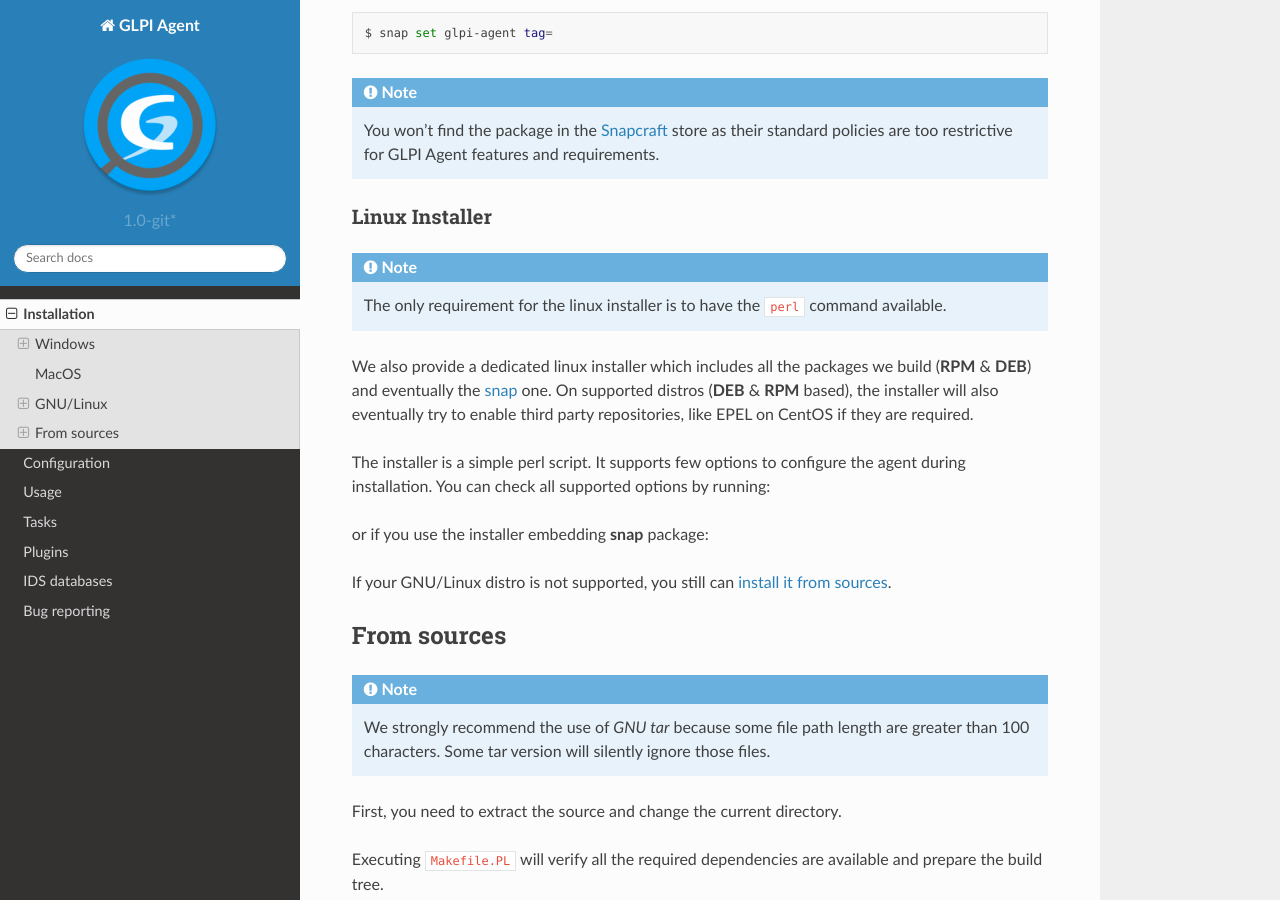
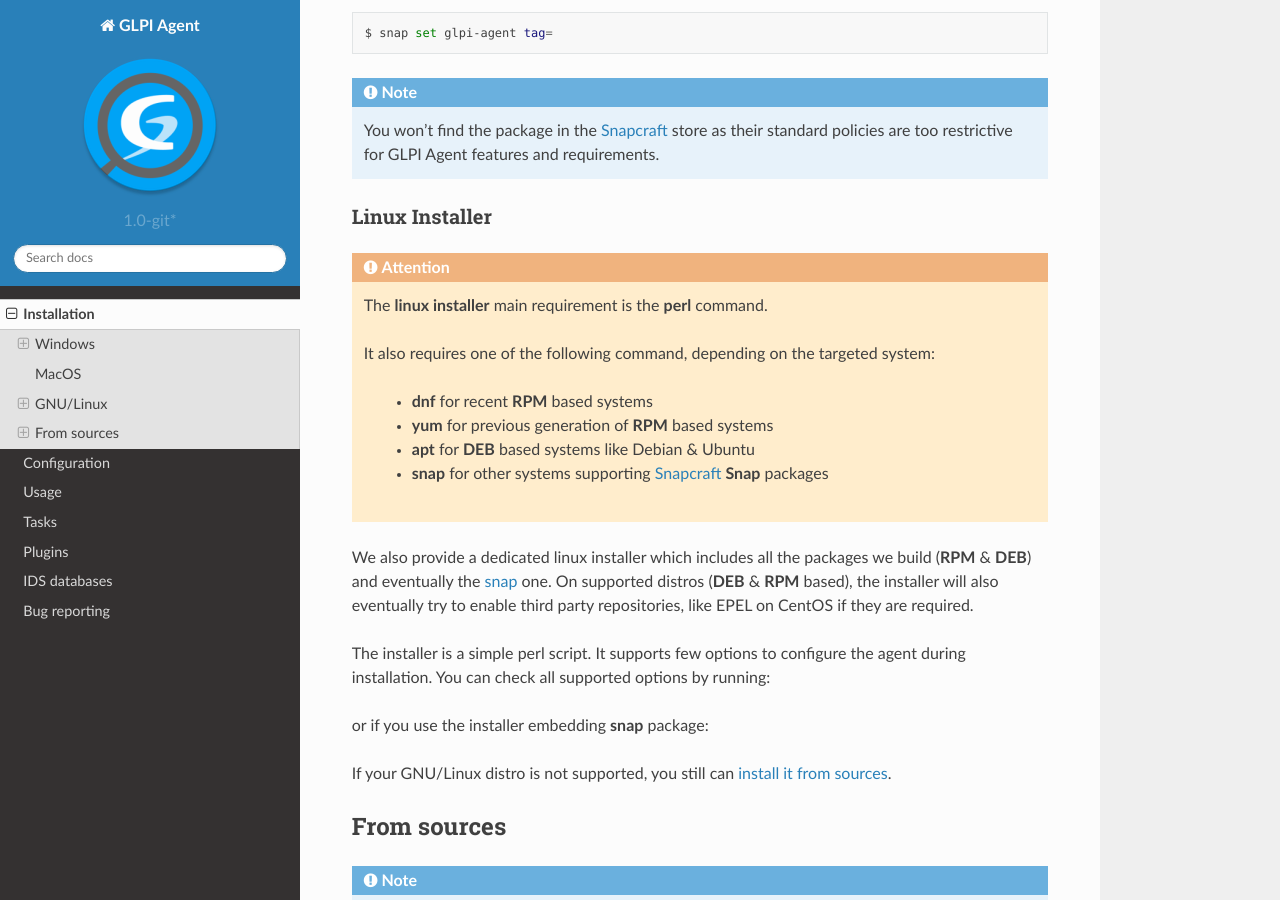
Before and after one commit to glpi-project/doc-agent, a Sphinx documentation site: the page built from source/installation/index.rst, in a window 1280 px wide and 900 px high, scrolled down 2244 px. Built offline with Sphinx 7.4.7 and the Read the Docs theme 2.0.0, drawn with Linux system fonts in a browser that asks for light colours.

Commit message:
Updated linux installer requirements

```diff
--- a/source/installation/index.rst
+++ b/source/installation/index.rst
@@ -102,9 +102,16 @@
 Linux Installer
 ^^^^^^^^^^^^^^^
 
-.. note::
+.. attention::
 
-   The only requirement for the linux installer is to have the ``perl`` command available.
+   The **linux installer** main requirement is the **perl** command.
+
+   It also requires one of the following command, depending on the targeted system:
+
+    - **dnf** for recent **RPM** based systems
+    - **yum** for previous generation of **RPM** based systems
+    - **apt** for **DEB** based systems like Debian & Ubuntu
+    - **snap** for other systems supporting `Snapcraft`_ **Snap** packages
 
 We also provide a dedicated linux installer which includes all the packages we build (**RPM** & **DEB**) and eventually the `snap <#snap>`_ one.
 On supported distros (**DEB** & **RPM** based), the installer will also eventually try to enable third party repositories, like EPEL on CentOS if they are required.
```
